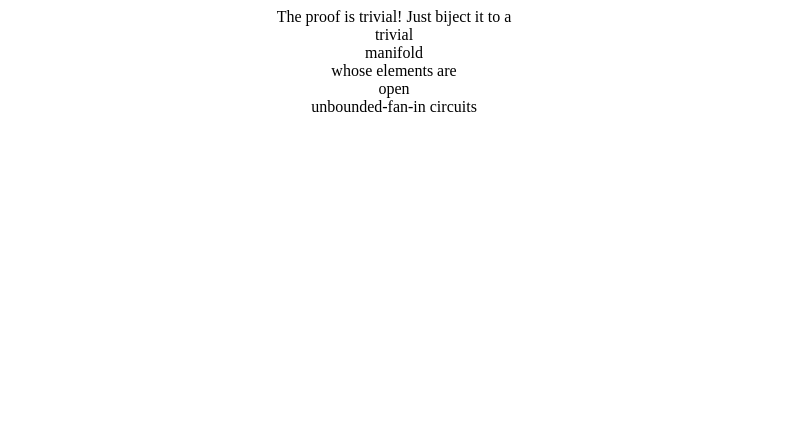
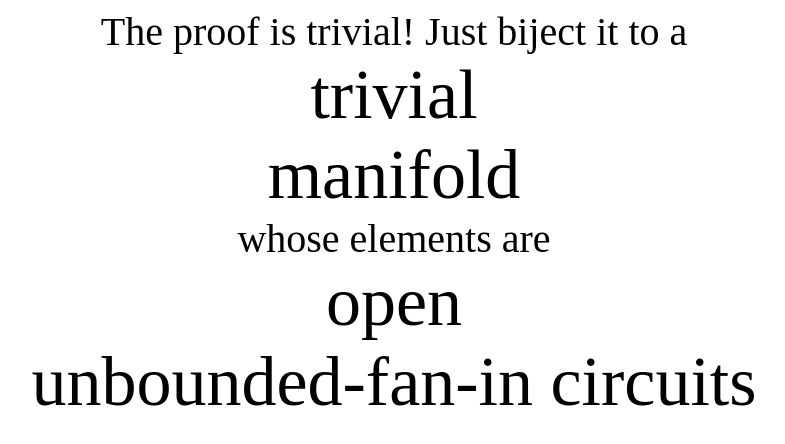
Before and after one commit to alangpierce/TheProofIsTrivial, a plain HTML site: page index.html in a window 1280 px wide. Shown: the whole page, without its empty margins (246-1031 px from the left). Drawn offline with Linux system fonts and the light colour scheme.

Commit message:
Fix bad font size

```diff
--- a/index.html
+++ b/index.html
@@ -116,7 +116,7 @@ function randomFromList(list) {
 }
 
 function writeLine(fontSize, text) {
-    document.write('<p style="font-size:' + fontSize +
+    document.write('<p style="font-size:' + fontSize + "px" +
             '; text-align: center; margin:0; padding:0; border:0">' + text +
             '</p>');
 }
```
